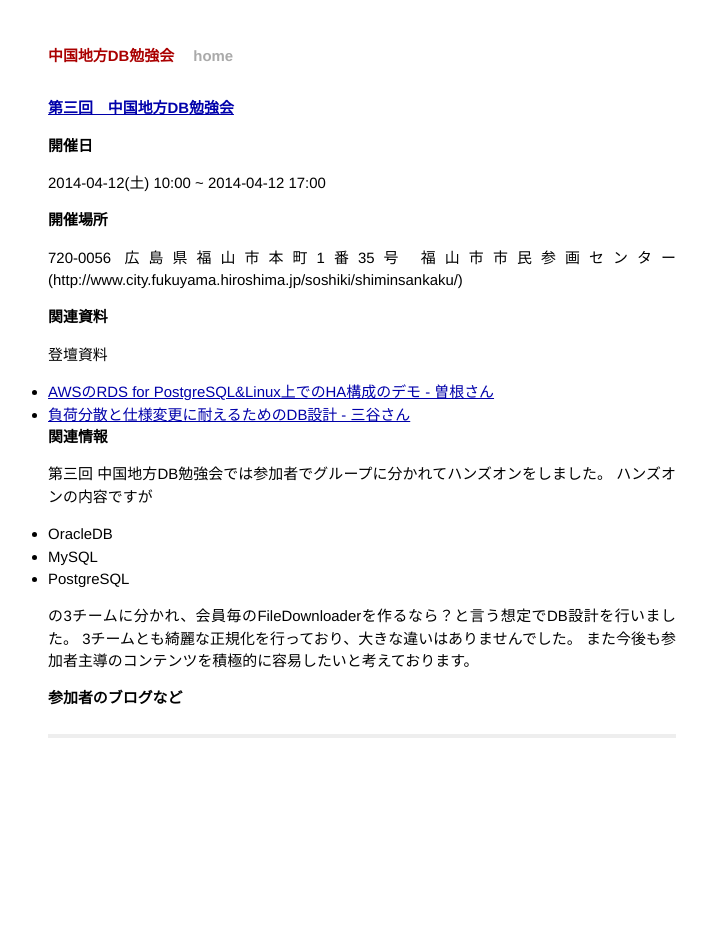
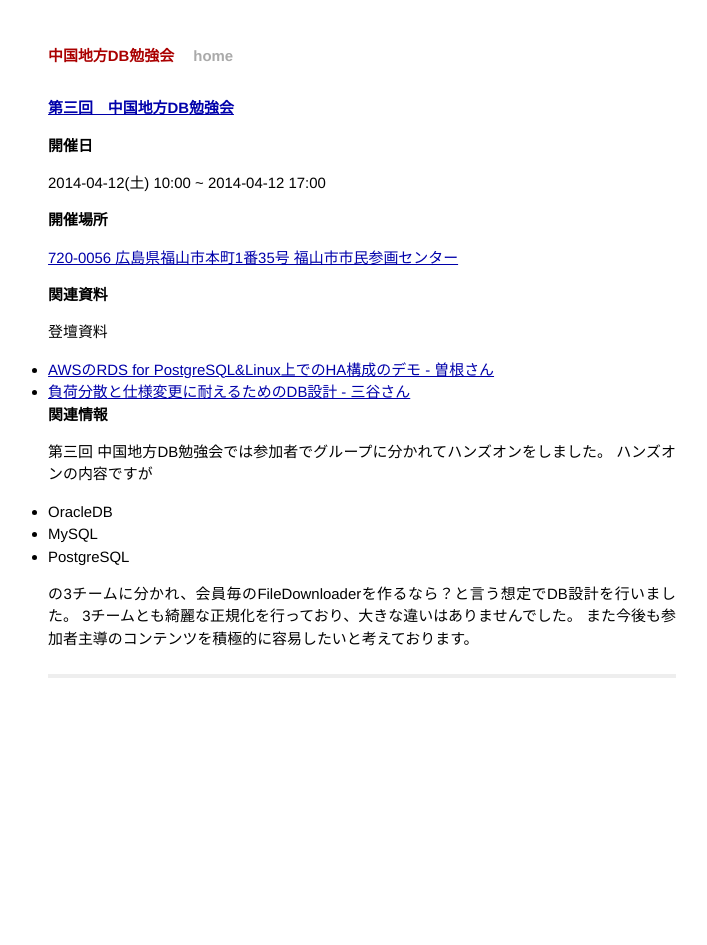
Before and after one commit to dbstudychugoku/dbstudychugoku.github.io, a Jekyll site: the page built from _posts/2014-04-12-event-003.markdown, in a window 1280 px wide. Shown: the whole page, without its empty margins (278-985 px from the left). Built offline with Jekyll 4.4.1, drawn with Linux system fonts in a browser that asks for light colours; Markdown is read by kramdown in place of the engine named in the settings.

Commit message:
リンク切れを修正

```diff
--- a/_posts/2014-4-12-event-003.markdown
+++ b/_posts/2014-04-12-event-003.markdown
@@ -13,7 +13,7 @@ categories: events
 
 ## 開催場所
 
-720-0056 広島県福山市本町1番35号 福山市市民参画センター(http://www.city.fukuyama.hiroshima.jp/soshiki/shiminsankaku/)
+[720-0056 広島県福山市本町1番35号 福山市市民参画センター](http://www.city.fukuyama.hiroshima.jp/soshiki/shiminsankaku/)
 
 ## 関連資料
 
@@ -35,5 +35,3 @@ categories: events
 の3チームに分かれ、会員毎のFileDownloaderを作るなら？と言う想定でDB設計を行いました。
 3チームとも綺麗な正規化を行っており、大きな違いはありませんでした。
 また今後も参加者主導のコンテンツを積極的に容易したいと考えております。
-
-## 参加者のブログなど
```
